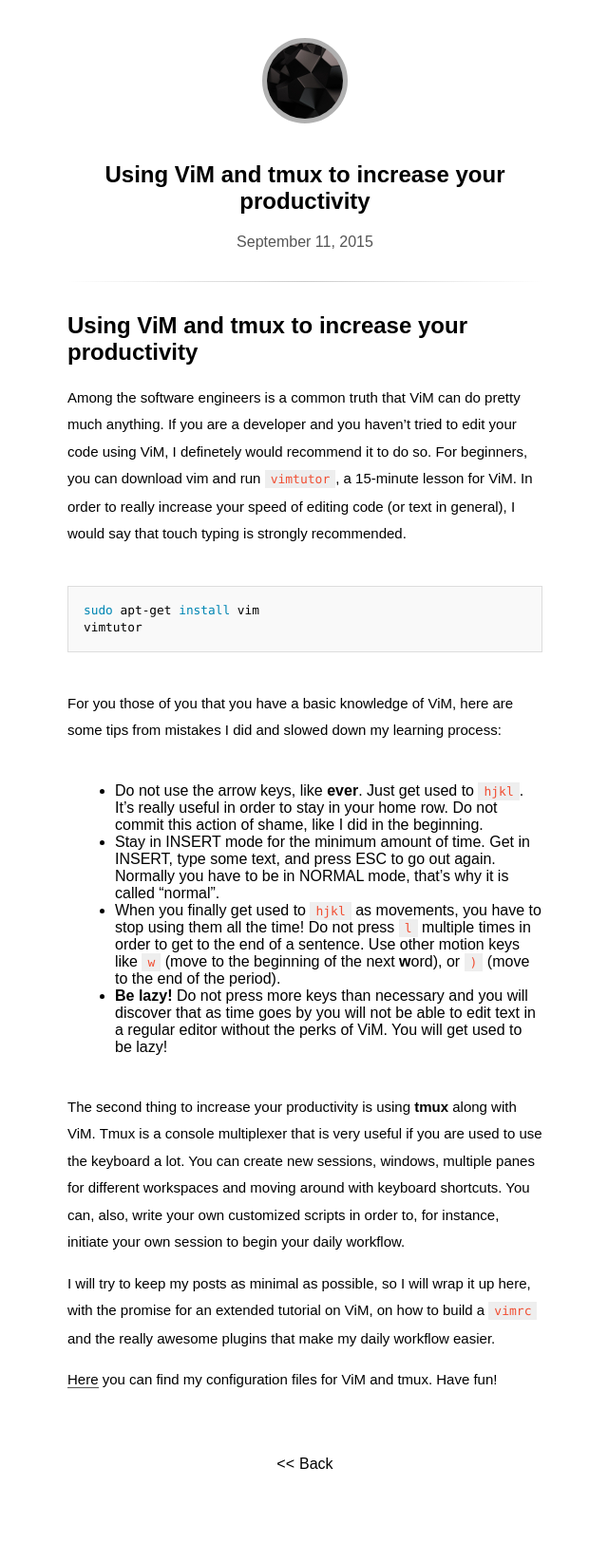
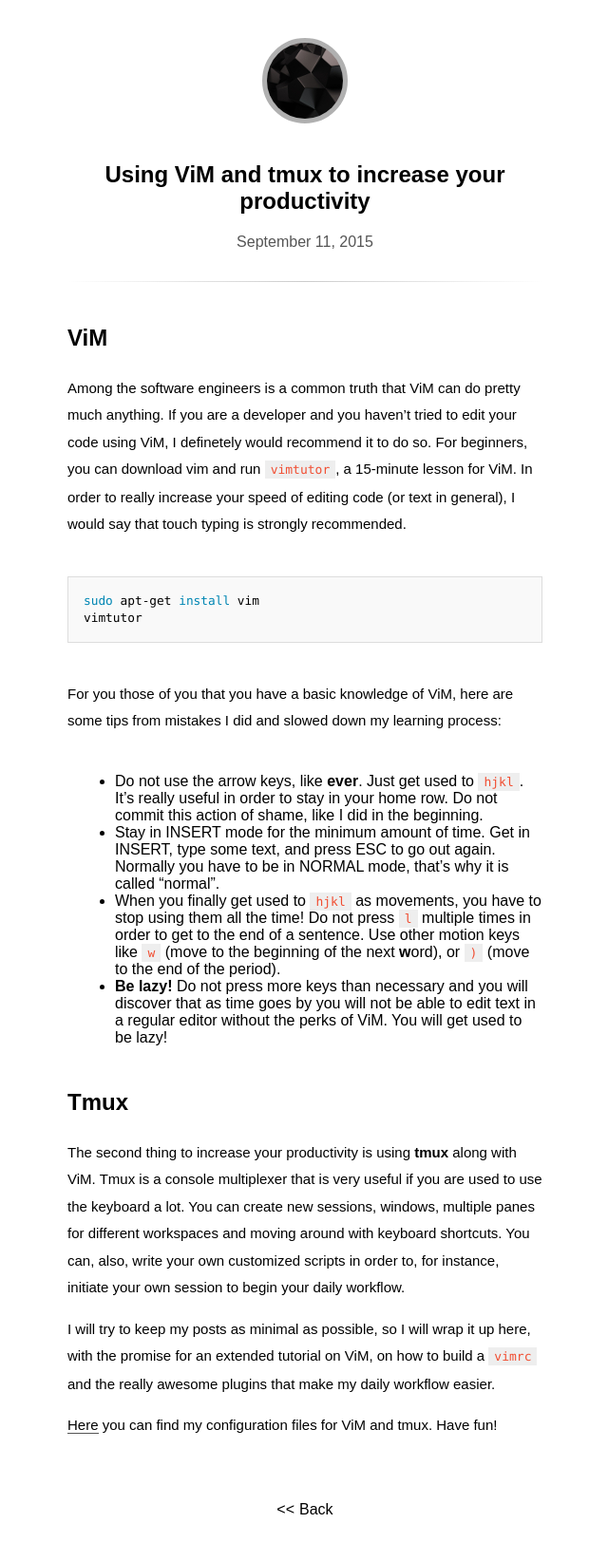
Before and after one commit to iSaran/isaran.github.io, a Jekyll site: the page built from _posts/2015-09-11-vim-tmux.md, in a window 1280 px wide. Shown: the whole page at 95% size, without its empty margins (319-959 px from the left). Built offline with Jekyll 4.4.1, drawn with Linux system fonts in a browser that asks for light colours; some web fonts are replaced; before the commit the page ends 1596 px from its top, so only the background shows below that.

Commit message:
Minor fixes

```diff
--- a/_posts/2015-09-11-vim-tmux.md
+++ b/_posts/2015-09-11-vim-tmux.md
@@ -3,7 +3,7 @@ title: Using ViM and tmux to increase your productivity
 updated: 2015-10-11 22:43
 ---
 
-# Using ViM and tmux to increase your productivity
+## ViM
 
 Among the software engineers is a common truth that ViM can do pretty much anything. If you are a developer and you haven't tried to edit your code using ViM, I definetely would recommend it to do so. For beginners, you can download vim and run `vimtutor`, a 15-minute lesson for ViM. In order to really increase your speed of editing code (or text in general), I would say that touch typing is strongly recommended.
 
```
Also changed, not shown: other parts of _posts/2015-09-11-vim-tmux.md (+2 -0 lines).
